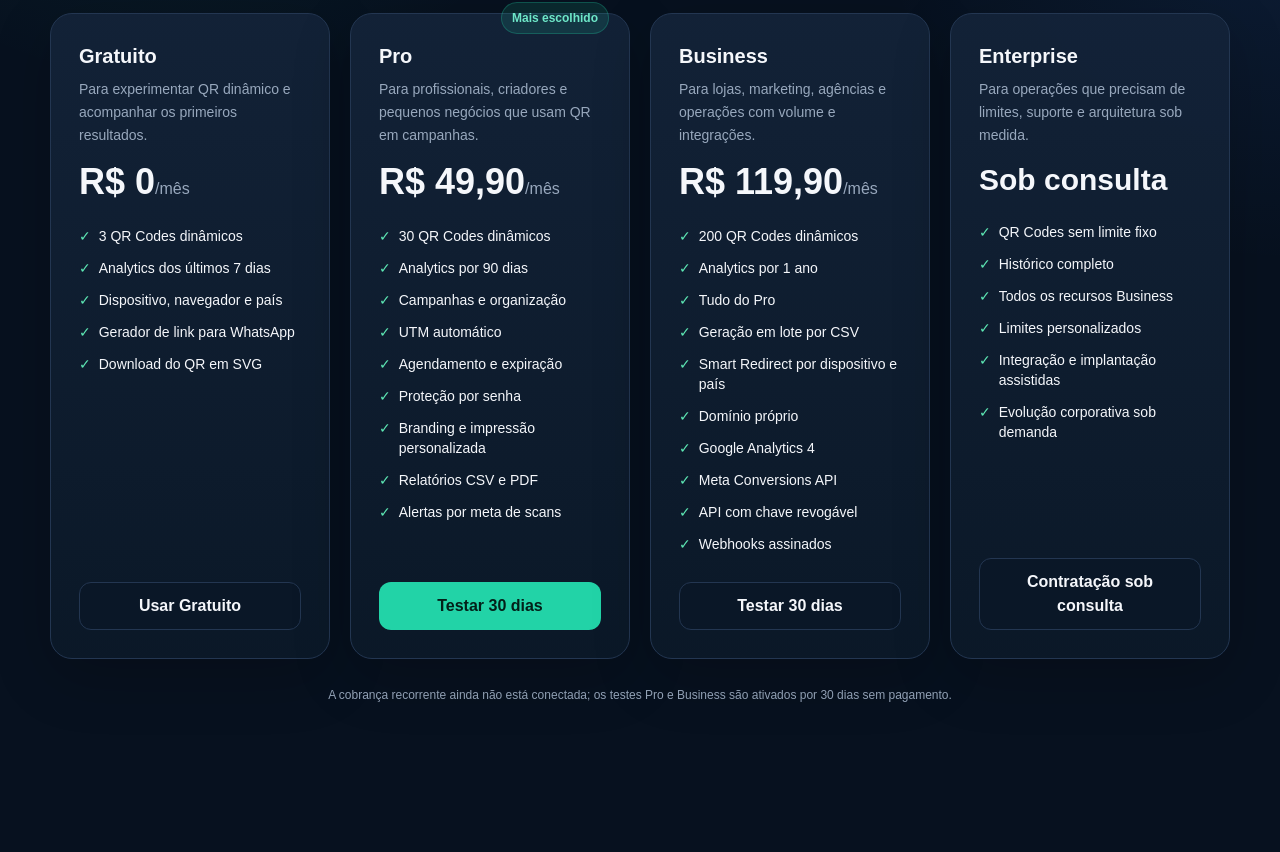
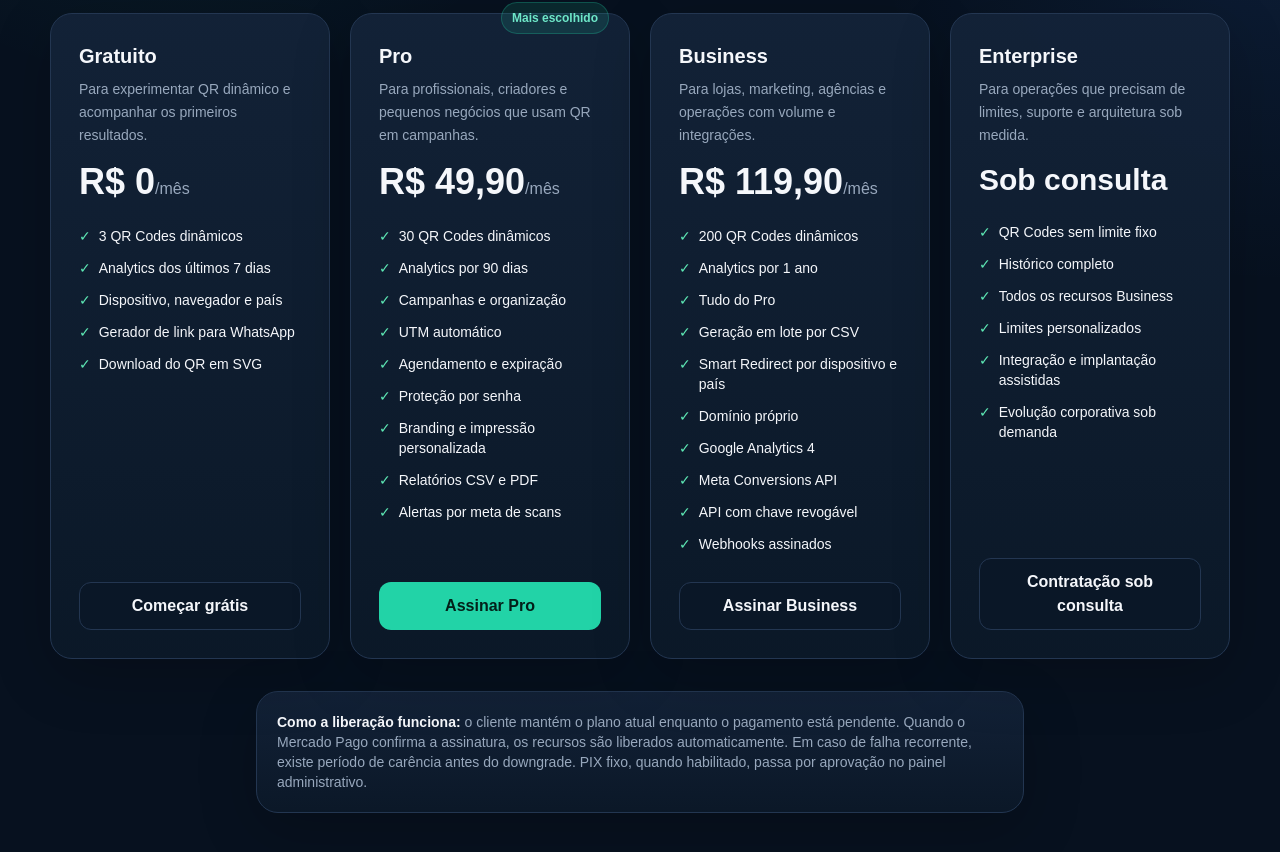
Before and after one commit to Brunohvg/qrcode-pro-analytics, a Next.js app: page /planos in a window 1280 px wide. Shown: the part 388-1240 px from the top of the page. Before the commit the page ends 1171 px from the top, so only its background shows below. Built offline with nearby package versions, Linux system fonts and the light colour scheme.

Commit message:
feat: connect paid plans to billing checkout

```diff
--- a/app/planos/plans-client.tsx
+++ b/app/planos/plans-client.tsx
@@ -1,7 +1,6 @@
 "use client";
 
 import Link from "next/link";
-import { useState } from "react";
 
 const plans = [
   {
@@ -39,39 +38,12 @@ const plans = [
 ] as const;
 
 export default function PlansClient() {
-  const [loading, setLoading] = useState("");
-  const [message, setMessage] = useState("");
-  const [error, setError] = useState("");
-
-  async function choose(planName: string) {
-    if (planName === "Enterprise") return;
-    setLoading(planName); setMessage(""); setError("");
-    try {
-      const response = await fetch("/api/plans/change", {
-        method: "POST",
-        headers: { "Content-Type": "application/json" },
-        body: JSON.stringify({ planName }),
-      });
-      const data = await response.json();
-      if (response.status === 401) { setError("Faça login primeiro para ativar o período de teste."); return; }
-      if (!response.ok) throw new Error(data.message || "Falha ao alterar plano.");
-      setMessage(data.message);
-    } catch (err) {
-      setError(err instanceof Error ? err.message : "Falha ao alterar plano.");
-    } finally {
-      setLoading("");
-    }
-  }
-
   return <main className="shell py-14 md:py-20">
     <div className="text-center max-w-3xl mx-auto">
       <span className="badge">Planos para cada etapa</span>
       <h1 className="text-4xl md:text-5xl font-black mt-4">Comece grátis. Cresça quando o QR virar canal de negócio.</h1>
-      <p className="muted mt-4 text-lg">QR dinâmico, analytics, campanhas e automação em uma única plataforma. Pro e Business podem ser testados por 30 dias no ambiente atual.</p>
+      <p className="muted mt-4 text-lg">Planos pagos usam Mercado Pago para cobrança recorrente. PIX também pode ser disponibilizado como alternativa conforme a configuração da plataforma.</p>
     </div>
-
-    {message && <div className="max-w-xl mx-auto mt-7 rounded-xl border border-emerald-400/30 bg-emerald-400/10 p-4 text-center text-emerald-200">{message} <Link href="/dashboard" className="font-bold underline">Abrir dashboard</Link></div>}
-    {error && <div className="max-w-xl mx-auto mt-7 rounded-xl border border-rose-400/30 bg-rose-400/10 p-4 text-center text-rose-200">{error} <Link href="/login" className="font-bold underline">Entrar</Link></div>}
 
     <div className="grid md:grid-cols-2 xl:grid-cols-4 gap-5 mt-10">
       {plans.map((plan) => <article key={plan.name} className={`card p-7 relative flex flex-col ${plan.highlight ? "ring-2 ring-emerald-300/70" : ""}`}>
@@ -80,10 +52,17 @@ export default function PlansClient() {
         <p className="muted text-sm mt-2 min-h-16 leading-relaxed">{plan.description}</p>
         <div className="mt-4"><span className={`${plan.name === "Enterprise" ? "text-3xl" : "text-4xl"} font-black`}>{plan.price}</span><span className="muted">{plan.suffix}</span></div>
         <ul className="mt-6 space-y-3 text-sm flex-1">{plan.features.map((feature) => <li key={feature} className="flex gap-2"><span className="text-emerald-300">✓</span><span>{feature}</span></li>)}</ul>
-        {plan.name === "Enterprise" ? <button disabled className="btn-secondary w-full mt-7">Contratação sob consulta</button> : <button onClick={()=>void choose(plan.name)} disabled={!!loading} className={plan.highlight ? "btn-primary w-full mt-7" : "btn-secondary w-full mt-7"}>{loading === plan.name ? "Ativando..." : plan.name === "Gratuito" ? "Usar Gratuito" : "Testar 30 dias"}</button>}
+        {plan.name === "Enterprise"
+          ? <button disabled className="btn-secondary w-full mt-7">Contratação sob consulta</button>
+          : plan.name === "Gratuito"
+            ? <Link href="/register" className="btn-secondary w-full mt-7 text-center">Começar grátis</Link>
+            : <Link href={`/billing?plan=${plan.name}`} className={plan.highlight ? "btn-primary w-full mt-7 text-center" : "btn-secondary w-full mt-7 text-center"}>Assinar {plan.name}</Link>}
       </article>)}
     </div>
 
-    <p className="muted text-xs text-center mt-7">A cobrança recorrente ainda não está conectada; os testes Pro e Business são ativados por 30 dias sem pagamento.</p>
+    <div className="max-w-3xl mx-auto mt-8 card p-5 text-sm">
+      <strong>Como a liberação funciona:</strong>
+      <span className="muted"> o cliente mantém o plano atual enquanto o pagamento está pendente. Quando o Mercado Pago confirma a assinatura, os recursos são liberados automaticamente. Em caso de falha recorrente, existe período de carência antes do downgrade. PIX fixo, quando habilitado, passa por aprovação no painel administrativo.</span>
+    </div>
   </main>;
 }
```
